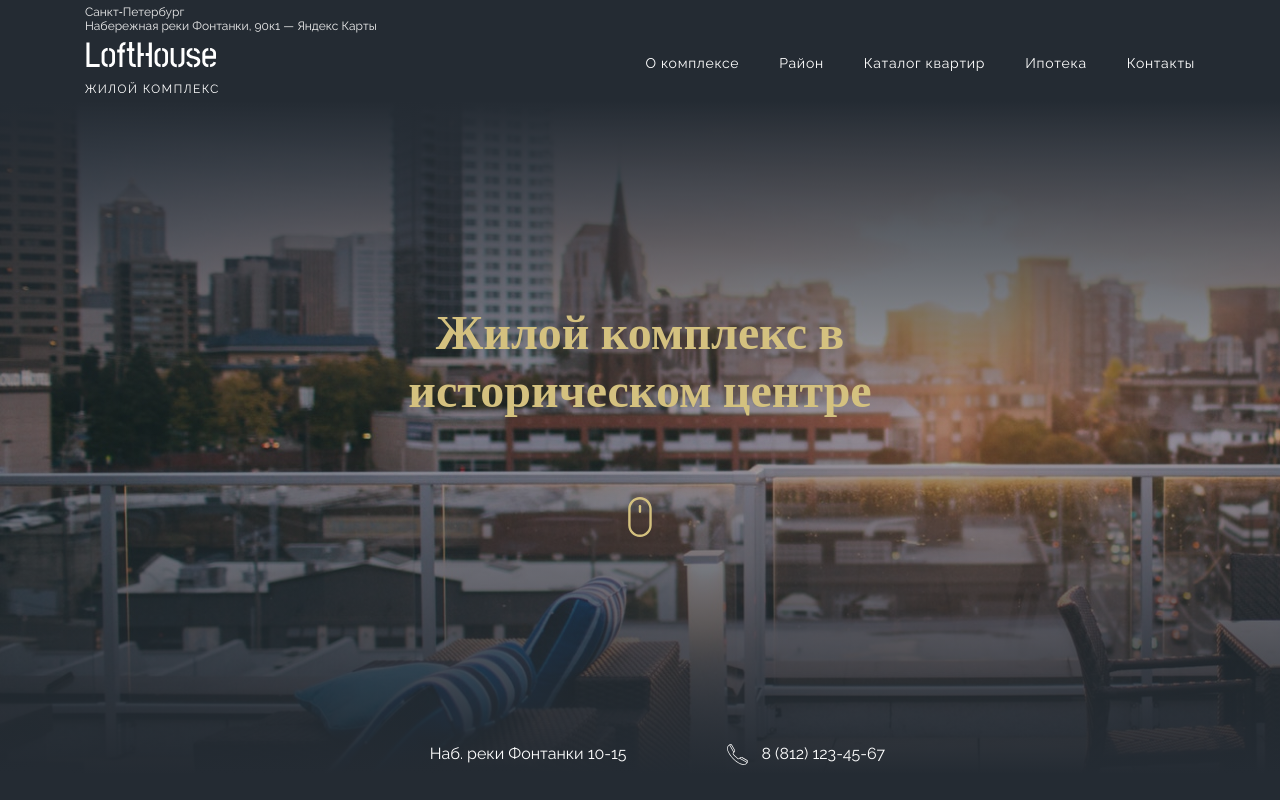
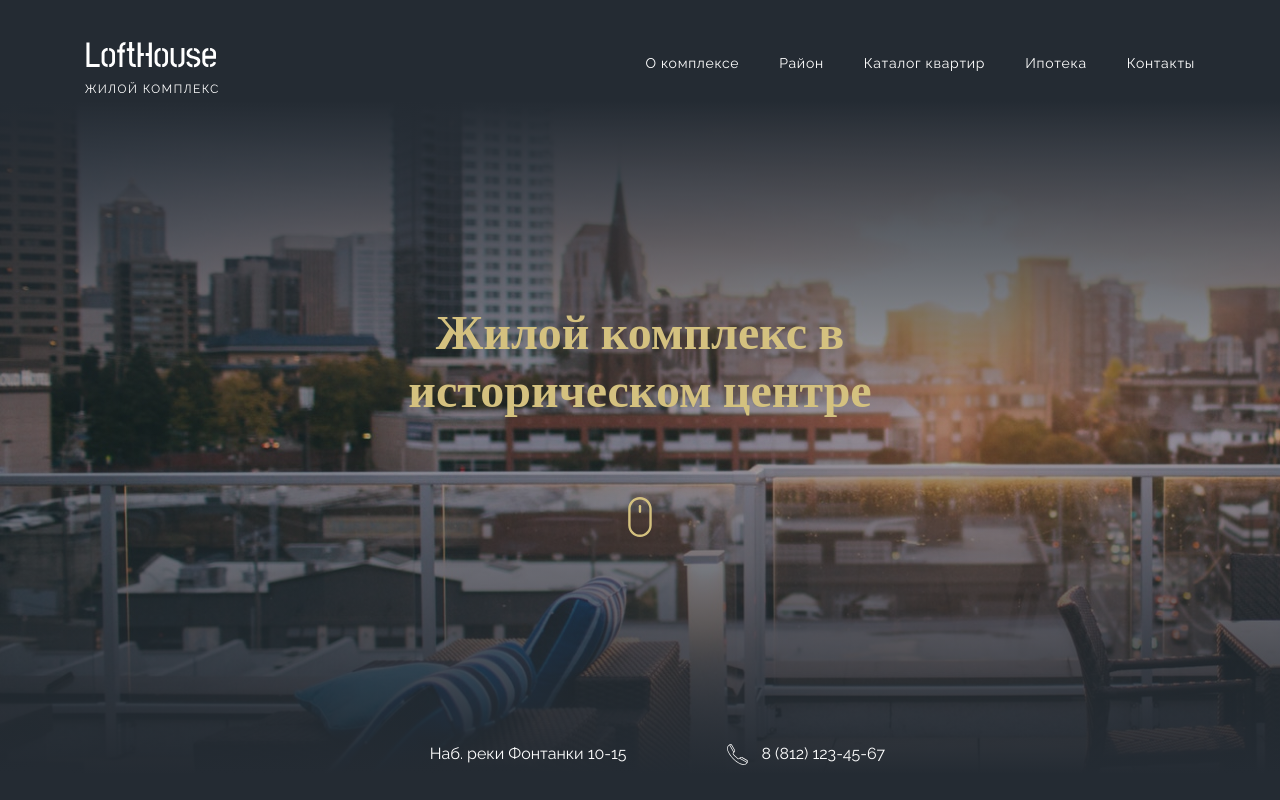
Before and after one commit to anmeshkov/LoftHouse-Template, a plain HTML site: page index.html in a window 1280 px wide. Shown: the top 800 px of the page. Drawn offline with nearby package versions, Linux system fonts and the light colour scheme.

Commit message:
feat: add map section

```diff
--- a/index.html
+++ b/index.html
@@ -245,20 +245,7 @@
         <div class="container">
           <h2 class="h2__title map__title">Район на карте</h2>
           <div class="map__wrapper">
-            <a
-              href="https://yandex.ru/maps/2/saint-petersburg/?utm_medium=mapframe&utm_source=maps"
-              style="color: #eee; font-size: 12px; position: absolute; top: 0px"
-              >Санкт‑Петербург</a
-            ><a
-              href="https://yandex.ru/maps/2/saint-petersburg/house/naberezhnaya_reki_fontanki_90k1/Z0kYdQVpSkcCQFtjfXVzdH9nZA==/?indoorLevel=1&ll=30.329154%2C59.924736&tilt=0.8726646259971648&utm_medium=mapframe&utm_source=maps&z=17"
-              style="
-                color: #eee;
-                font-size: 12px;
-                position: absolute;
-                top: 14px;
-              "
-              >Набережная реки Фонтанки, 90к1 — Яндекс Карты</a
-            ><iframe
+            <iframe
               src="https://yandex.ru/map-widget/v1/?indoorLevel=1&ll=30.329154%2C59.924736&mode=whatshere&tilt=0.8726646259971648&whatshere%5Bpoint%5D=30.329325%2C59.925340&whatshere%5Bzoom%5D=17&z=17"
               width="100%"
               height="100%"
```
